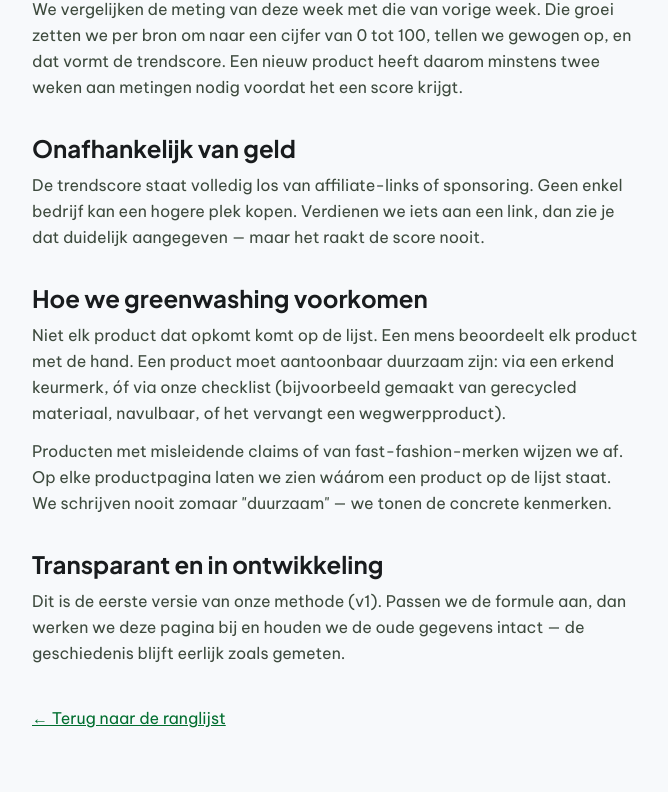
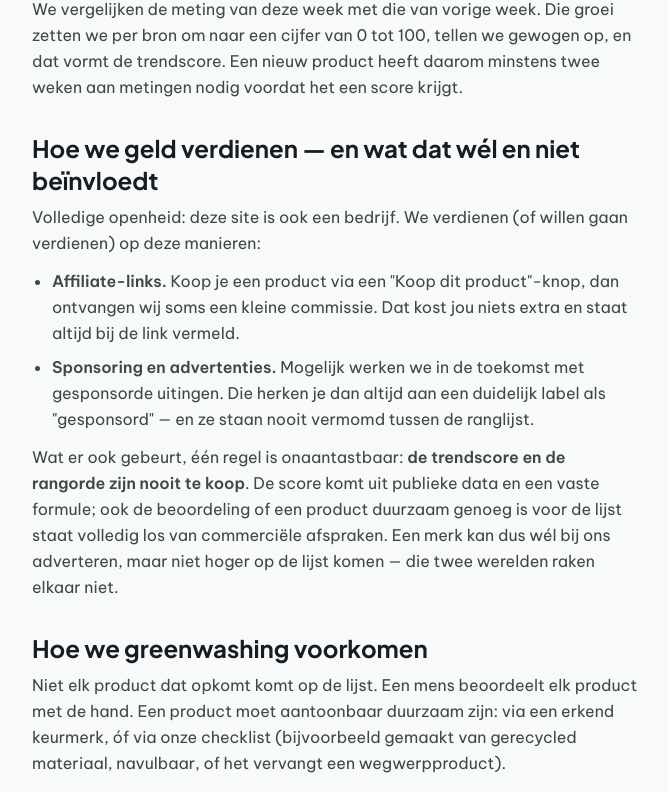
Before and after one commit to Maartenvanderlee/most-wanted-sustainable, a Next.js app: page /methodologie in a window 1280 px wide. Shown: the part 556-1348 px from the top of the page, without its empty margins (304-972 px from the left). Built offline with nearby package versions, Linux system fonts and the light colour scheme.

Commit message:
Transparant verdienmodel op /methodologie + registerlinks in admin + automatische productfoto's via Pexels

```diff
--- a/app/admin/actions.ts
+++ b/app/admin/actions.ts
@@ -6,6 +6,7 @@
 import { cookies } from "next/headers";
 import { revalidatePath } from "next/cache";
 import { createServerClient } from "@/lib/supabase/server";
+import { findImageFor, hasPexelsKey } from "@/lib/images";
 import type { ProductStatus } from "@/lib/supabase/types";
 
 const COOKIE = "mw_admin";
@@ -74,6 +75,36 @@ export async function setStatus(formData: FormData): Promise<void> {
   revalidatePath("/");
 }
 
+// Zoekt via Pexels automatisch een foto voor elk product dat er nog geen
+// heeft. Idempotent: bestaande (ook handmatig gekozen) foto's blijven staan.
+export async function fillMissingImages(): Promise<void> {
+  assertAuthed();
+  if (!hasPexelsKey()) {
+    throw new Error(
+      "PEXELS_API_KEY ontbreekt. Maak een gratis sleutel op pexels.com/api en " +
+        "zet die in .env.local en in de Vercel environment variables."
+    );
+  }
+
+  const supabase = createServerClient();
+  const { data: products, error } = await supabase
+    .from("products")
+    .select("id, name")
+    .is("image_url", null);
+  if (error) throw new Error(error.message);
+
+  for (const p of products ?? []) {
+    const imageUrl = await findImageFor(p.name);
+    if (!imageUrl) continue; // niets gevonden: overslaan, later opnieuw te proberen
+    await supabase.from("products").update({ image_url: imageUrl }).eq("id", p.id);
+  }
+
+  revalidatePath("/admin");
+  revalidatePath("/");
+  revalidatePath("/product/[slug]", "page");
+  revalidatePath("/trending/[category]", "page");
+}
+
 // Werk foto, keurmerken, kenmerken en koop-/affiliate-link bij (los van goedkeuren).
 export async function updateDetails(formData: FormData): Promise<void> {
   assertAuthed();
--- a/app/admin/page.tsx
+++ b/app/admin/page.tsx
@@ -5,10 +5,18 @@ import { CATEGORY_LABELS, isCategory } from "@/lib/categories";
 import {
   CERTIFICATIONS,
   CERTIFICATION_LABELS,
+  CERTIFICATION_REGISTRIES,
+  isCertification,
   splitTags,
 } from "@/lib/certifications";
 import type { ProductRow } from "@/lib/queries";
-import { isAuthenticated, logout, setStatus, updateDetails } from "./actions";
+import {
+  fillMissingImages,
+  isAuthenticated,
+  logout,
+  setStatus,
+  updateDetails,
+} from "./actions";
 import { LoginForm } from "./login-form";
 
 export const dynamic = "force-dynamic";
@@ -78,10 +86,17 @@ export default async function AdminPage() {
         </div>
       </div>
 
-      <p className="mb-6 text-body-md text-on-surface-variant">
-        {counts.pending} in behandeling · {counts.approved} goedgekeurd ·{" "}
-        {counts.rejected} afgewezen
-      </p>
+      <div className="mb-6 flex flex-wrap items-center justify-between gap-3">
+        <p className="text-body-md text-on-surface-variant">
+          {counts.pending} in behandeling · {counts.approved} goedgekeurd ·{" "}
+          {counts.rejected} afgewezen
+        </p>
+        <form action={fillMissingImages}>
+          <button className="rounded-full border border-primary px-4 py-1.5 text-sm font-medium text-primary hover:bg-primary-container/10">
+            Foto&apos;s automatisch invullen
+          </button>
+        </form>
+      </div>
 
       <CurationGuide />
 
@@ -219,8 +234,18 @@ function ProductCard({
                 const ev = evidenceFor(cert);
                 return (
                   <div key={cert}>
-                    <p className="mb-1 text-xs font-semibold text-on-background">
+                    <p className="mb-1 flex items-center gap-2 text-xs font-semibold text-on-background">
                       {CERTIFICATION_LABELS[cert as keyof typeof CERTIFICATION_LABELS] ?? cert}
+                      {isCertification(cert) && (
+                        <a
+                          href={CERTIFICATION_REGISTRIES[cert]}
+                          target="_blank"
+                          rel="noopener noreferrer"
+                          className="font-normal text-primary underline"
+                        >
+                          open register ↗
+                        </a>
+                      )}
                     </p>
                     <div className="flex flex-col gap-2 sm:flex-row">
                       <input
--- a/app/methodologie/page.tsx
+++ b/app/methodologie/page.tsx
@@ -61,13 +61,36 @@ export default function MethodologiePage() {
 
           <section>
             <h2 className="mb-2 font-display text-headline-md-mobile text-on-background">
-              Onafhankelijk van geld
+              Hoe we geld verdienen — en wat dat wél en niet beïnvloedt
             </h2>
+            <p className="mb-3">
+              Volledige openheid: deze site is ook een bedrijf. We verdienen (of
+              willen gaan verdienen) op deze manieren:
+            </p>
+            <ul className="mb-3 list-disc space-y-2 pl-5">
+              <li>
+                <strong>Affiliate-links.</strong> Koop je een product via een
+                &quot;Koop dit product&quot;-knop, dan ontvangen wij soms een
+                kleine commissie. Dat kost jou niets extra en staat altijd bij de
+                link vermeld.
+              </li>
+              <li>
+                <strong>Sponsoring en advertenties.</strong> Mogelijk werken we in
+                de toekomst met gesponsorde uitingen. Die herken je dan altijd aan
+                een duidelijk label als &quot;gesponsord&quot; — en ze staan nooit
+                vermomd tussen de ranglijst.
+              </li>
+            </ul>
             <p>
-              De trendscore staat volledig los van affiliate-links of
-              sponsoring. Geen enkel bedrijf kan een hogere plek kopen. Verdienen
-              we iets aan een link, dan zie je dat duidelijk aangegeven — maar het
-              raakt de score nooit.
+              Wat er ook gebeurt, één regel is onaantastbaar:{" "}
+              <strong>
+                de trendscore en de rangorde zijn nooit te koop
+              </strong>
+              . De score komt uit publieke data en een vaste formule; ook de
+              beoordeling of een product duurzaam genoeg is voor de lijst staat
+              volledig los van commerciële afspraken. Een merk kan dus wél bij ons
+              adverteren, maar niet hoger op de lijst komen — die twee werelden
+              raken elkaar niet.
             </p>
           </section>
 
--- /dev/null
+++ b/lib/images.ts
@@ -0,0 +1,30 @@
+// Zoekt automatisch een productfoto via de Pexels API (gratis, commercieel
+// gebruik toegestaan zonder naamsvermelding). Vereist PEXELS_API_KEY.
+// De foto's zijn stockfoto's op zoekwoord — passend omdat onze producten
+// generieke producttermen zijn, geen specifieke merkproducten.
+import "server-only";
+
+const API = "https://api.pexels.com/v1/search";
+
+export function hasPexelsKey(): boolean {
+  return Boolean(process.env.PEXELS_API_KEY);
+}
+
+// Beste foto voor een zoekwoord, of null als er niets gevonden is.
+// large2x is ~1880px breed: scherp genoeg voor de uitgelichte kaart.
+export async function findImageFor(keyword: string): Promise<string | null> {
+  const key = process.env.PEXELS_API_KEY;
+  if (!key) return null;
+
+  const url =
+    `${API}?query=${encodeURIComponent(keyword)}` +
+    `&per_page=1&orientation=landscape`;
+  const res = await fetch(url, { headers: { Authorization: key } });
+  if (!res.ok) return null;
+
+  const data = (await res.json()) as {
+    photos?: { src?: { large2x?: string; large?: string } }[];
+  };
+  const src = data.photos?.[0]?.src;
+  return src?.large2x ?? src?.large ?? null;
+}
```
Also changed, not shown: lib/certifications.ts (+16 -0 lines), 1 other file (tests, documents, lock files or other folders).
